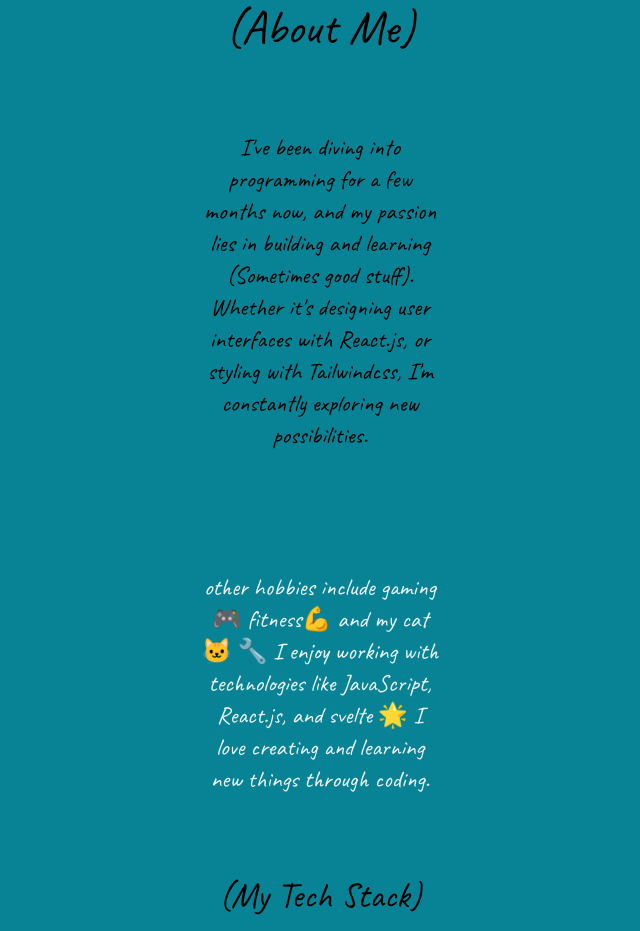
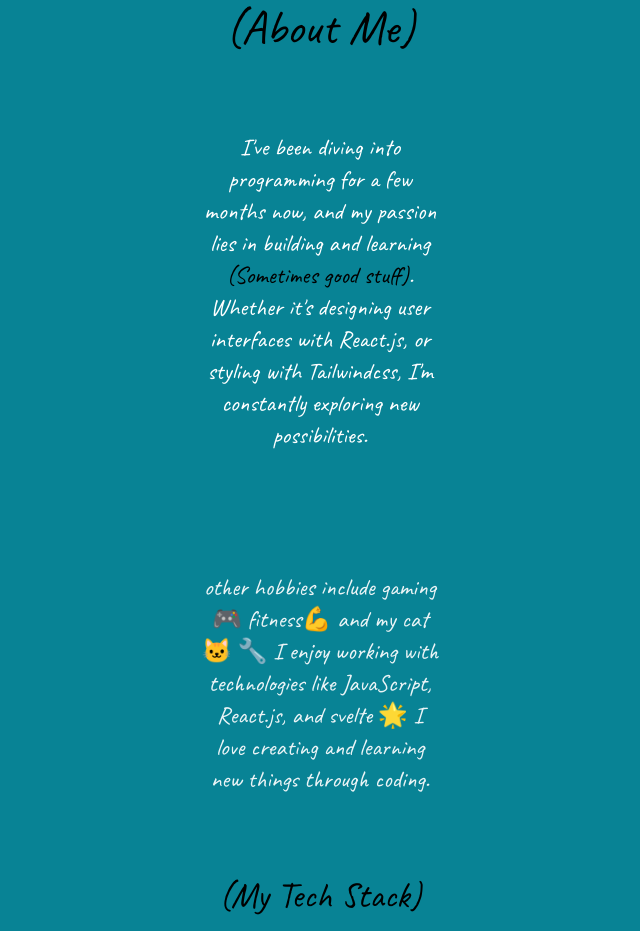
Before and after one commit to WhosDouble/portfolio-V1, a website: page index.html in a window 1280 px wide. Shown: the part 1689-2620 px from the top of the page, without its empty margins (320-960 px from the left). Drawn offline with nearby package versions, Linux system fonts and the light colour scheme.

Commit message:
Update index.html

```diff
--- a/index.html
+++ b/index.html
@@ -183,7 +183,7 @@
         >
           <h2 class="text-center text-5xl">(About Me)</h2>
           <div class="m-auto sm:w-3/4 p-10 lg:w-1/4 xl:w-1/4">
-            <p class="text-center text-2xl" id="aboutMe">
+            <p class="text-center text-white text-2xl" id="aboutMe">
               I've been diving into programming for a few months now, and my
               passion lies in building and learning
               <span id="sometimes-good" class="text-black"
```
